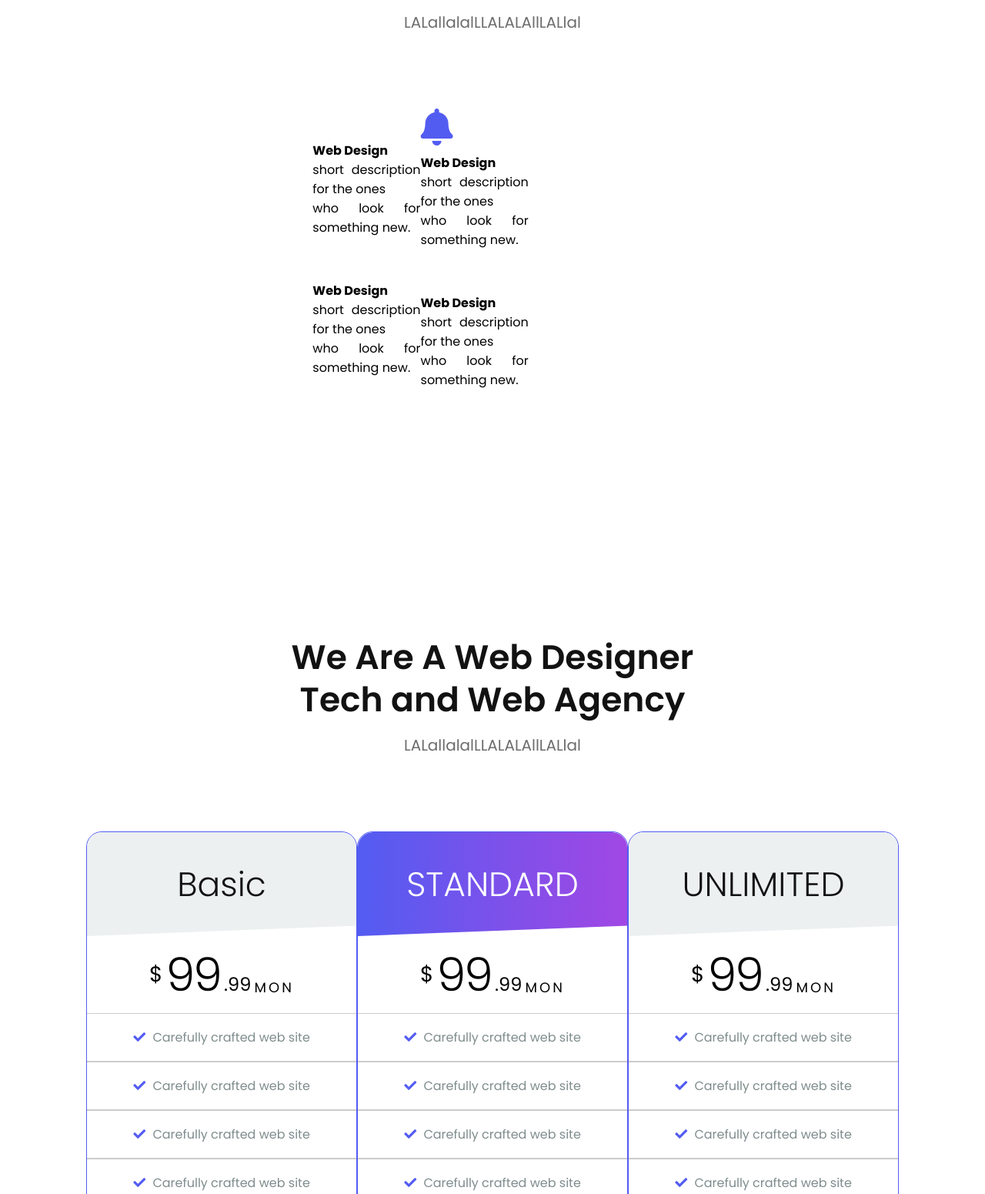
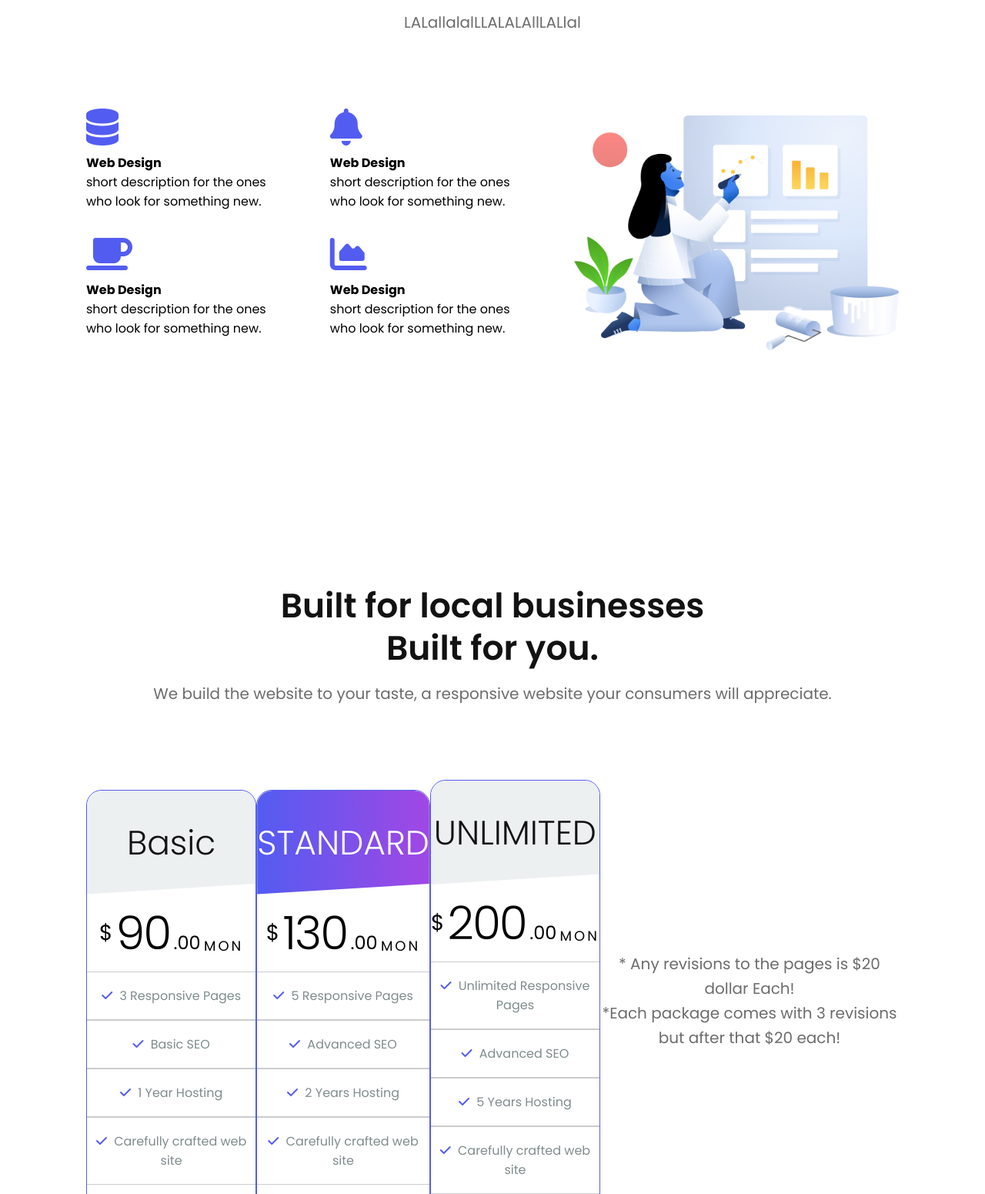
Before and after one commit to DavidOde100/MarkApp-Website, a plain HTML site: page index.html in a window 1280 px wide. Shown: the part 1249-2800 px from the top of the page at 77% size. Drawn offline with nearby package versions, Linux system fonts and the light colour scheme.

Commit message:
Fix some of the pages

```diff
--- a/index.html
+++ b/index.html
@@ -5,14 +5,14 @@
     <meta http-equiv="X-UA-Compatible" content="IE=edge">
     <meta name="viewport" content="width=device-width, initial-scale=1.0">
     <link rel="stylesheet" type="text/css" href="styles.css">
-    <link rel="stylesheet" href="https://cdnjs.cloudflare.com/ajax/libs/font-awesome/5.15.4/css/all.min.css" integrity="sha512-1ycn6IcaQQ40/MKBW2W4Rhis/DbILU74C1vSrLJxCq57o941Ym01SwNsOMqvEBFlcgUa6xLiPY/NS5R+E6ztJQ==" crossorigin="anonymous" referrerpolicy="no-referrer" />
-    <title>LOKI APP GRAPHIC</title>
+    <link rel="stylesheet" href="https://cdnjs.cloudflare.com/ajax/libs/font-awesome/6.4.0/css/all.min.css" integrity="sha512-iecdLmaskl7CVkqkXNQ/ZH/XLlvWZOJyj7Yy7tcenmpD1ypASozpmT/E0iPtmFIB46ZmdtAc9eNBvH0H/ZpiBw==" crossorigin="anonymous" referrerpolicy="no-referrer" />
+    <title>MarkApp</title>
 </head>
 
 <body>
     <div class="nav">
         <a class="logo" href = "#">
-            <img src = "img/">
+            <img src = "img/logoshi-web-color-on-transparent.png">
         </a>
 
         <div class="navbar-toggler" type="button" id="bar">
@@ -44,16 +44,16 @@
     <div class="back offset" id="home">
         <div class="overlay"></div>
         <div class="hero-shape">
-            <img src="img/">
+            <img src="img/header-shape.svg">
         </div>
     </div>
 
     <div class="hero-text">
-        <h3>We Are A Web Designer, Tech and Web Agency</h3>
-        <h6> LALallalalLLALALAllLALlal</h6>
+        <h3>We simplify website making for businesses looking to digitize </h3>
+        <h6> Hello World!</h6>
         <ul class="header-btn">
-            <li><a class="main-btn btn-one" href="#">GET IN TOUCH</a></li>
-            <li><a class="main-btn btn-two" href="#">WATCH THE VIDEO <i class="fab fa-play"></i> </a></li>
+            <li><a class="main-btn btn-two" href="#">GET IN TOUCH </a></li>
+            <li><a class="main-btn btn-two" href="#">WATCH THE VIDEO <i class="fa fa-play"></i> </a></li>
         </ul>
     </div>
 
@@ -69,7 +69,7 @@
                     <div class="box-one">
                         <div class="services">
                             <div class="service-icon">
-                                <i class="fab fa-bar-chart"></i>
+                                <i class="fa fa-database"></i>
                             </div>
                             <div class="service-content">
                                 <h4 class="services-title">Web Design</h4>
@@ -79,7 +79,7 @@
                         </div>
                         <div class="services">
                             <div class="service-icon">
-                                <i class="fa fa-bar-coffee"></i>
+                                <i class="fa fa-coffee"></i>
                             </div>
                             <div class="service-content">
                                 <h4 class="services-title">Web Design</h4>
@@ -115,14 +115,14 @@
                 </div>
 
                 <div class="service-img">
-                    <img src="">
+                    <img src="img/services.png">
                 </div>
             </div>
         </section>
 
         <section id="pricing" class="pricing offset">
-            <h3>We Are A Web Designer<br> Tech and Web Agency</h3>
-            <h6> LALallalalLLALALAllLALlal</h6>
+            <h3>Built for local businesses<br> Built for you.</h3>
+            <h6> We build the website to your taste, a responsive website your consumers will appreciate.</h6>
 
             <div class="table">
                 <div class="basic">
@@ -131,17 +131,17 @@
                     </div>
                     <div class="price">
                         <span class="sing">$</span>
-                        <span class="currency">99</span>
-                        <span class="cent">.99</span>
+                        <span class="currency">90</span>
+                        <span class="cent">.00</span>
                         <span class="month">MON</span>
                     </div>
                     <ul>
                         <li><i class="fa fa-check" aria-hidden="true"></i>
-                            Carefully crafted web site</li>
+                            3 Responsive Pages</li>
                         <li><i class="fa fa-check" aria-hidden="true"></i>
-                            Carefully crafted web site</li>
+                            Basic SEO</li>
                         <li><i class="fa fa-check" aria-hidden="true"></i>
-                            Carefully crafted web site</li>
+                            1 Year Hosting</li>
                         <li><i class="fa fa-check" aria-hidden="true"></i>
                             Carefully crafted web site</li>
                     </ul>
@@ -156,17 +156,17 @@
                     </div>
                     <div class="price">
                         <span class="sing">$</span>
-                        <span class="currency">99</span>
-                        <span class="cent">.99</span>
+                        <span class="currency">130</span>
+                        <span class="cent">.00</span>
                         <span class="month">MON</span>
                     </div>
                     <ul>
                         <li><i class="fa fa-check" aria-hidden="true"></i>
-                            Carefully crafted web site</li>
+                            5 Responsive Pages</li>
                         <li><i class="fa fa-check" aria-hidden="true"></i>
-                            Carefully crafted web site</li>
+                            Advanced SEO</li>
                         <li><i class="fa fa-check" aria-hidden="true"></i>
-                            Carefully crafted web site</li>
+                            2 Years Hosting</li>
                         <li><i class="fa fa-check" aria-hidden="true"></i>
                             Carefully crafted web site</li>
                     </ul>
@@ -181,17 +181,17 @@
                     </div>
                     <div class="price">
                         <span class="sing">$</span>
-                        <span class="currency">99</span>
-                        <span class="cent">.99</span>
+                        <span class="currency">200</span>
+                        <span class="cent">.00</span>
                         <span class="month">MON</span>
                     </div>
                     <ul>
                         <li><i class="fa fa-check" aria-hidden="true"></i>
-                            Carefully crafted web site</li>
+                            Unlimited Responsive Pages</li>
                         <li><i class="fa fa-check" aria-hidden="true"></i>
-                            Carefully crafted web site</li>
+                            Advanced SEO</li>
                         <li><i class="fa fa-check" aria-hidden="true"></i>
-                            Carefully crafted web site</li>
+                            5 Years Hosting</li>
                         <li><i class="fa fa-check" aria-hidden="true"></i>
                             Carefully crafted web site</li>
                     </ul>
@@ -199,6 +199,10 @@
                         <a class="main-btn btn-two" href="#">See More</a>
                     </ul>
                 </div>
+
+                <h6>* Any revisions to the pages is $20 dollar Each!
+                <br> *Each package comes with 3 revisions but after that $20 each!</h6>
+
             </div>
         </section>
 
@@ -246,7 +250,7 @@
         <div class="row-one">
 
             <a class="logo" href="#">
-                <img src="img/">
+                <img src="img/logoshi-web-color-on-transparent.png">
             </a>
 
 
--- a/styles.css
+++ b/styles.css
@@ -69,10 +69,19 @@ h6 {
     justify-content: space-between;
     align-items: center;
     width: 100%;
-    padding: 1rem 6.5rem;
+    padding: 3rem 6.5rem;
     background: transparent;
     transition: all 0.5s ease;
     z-index: 100000;
+}
+
+.logo {
+    padding-top: auto; /* Add desired padding */
+}
+
+.logo img {
+    width: 100px; /* set the desired width */
+    height: auto; /* maintain the aspect ratio */
 }
 
 .nav .scrolled {
@@ -152,7 +161,7 @@ h6 {
 
 /* Home */
 .back {
-    background-image: url(img/LOKI\ APP\ DESIGN.png);
+    background-image: url(img/3392075.jpg);
     width: 100%;
     height: 120vh;
     background-size: cover;
@@ -163,7 +172,7 @@ h6 {
 .back .overlay {
     background-image: linear-gradient(rgba(232, 237, 255, 0.9), rgba(239, 254, 255, 0.9)40%, rgba(254, 255, 244, 0.3) 70%, rgba(255, 255, 255, 0.12));
     width: 100%;
-    height: 100%;
+    height: auto;
 }
 
 .back .hero-shape {
```
Also changed, not shown: img/1.png (added), img/LOKI APP DESIGN.png (deleted), img/header-shape.svg (added), img/services.png (added).
